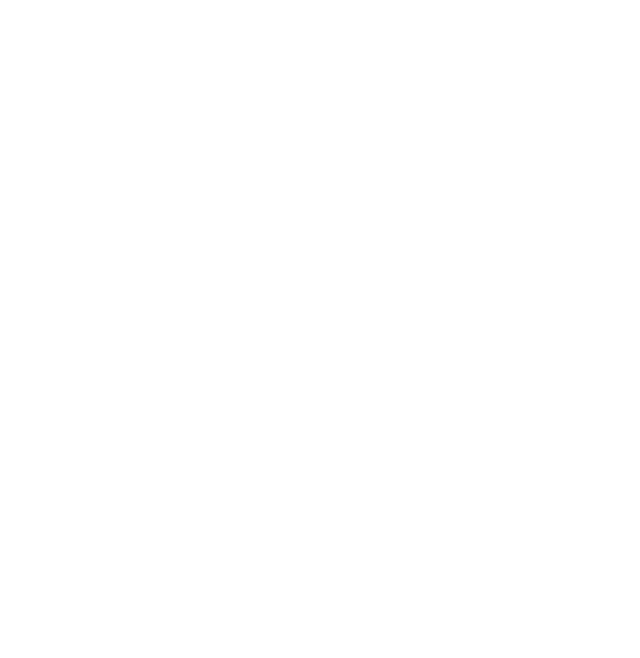
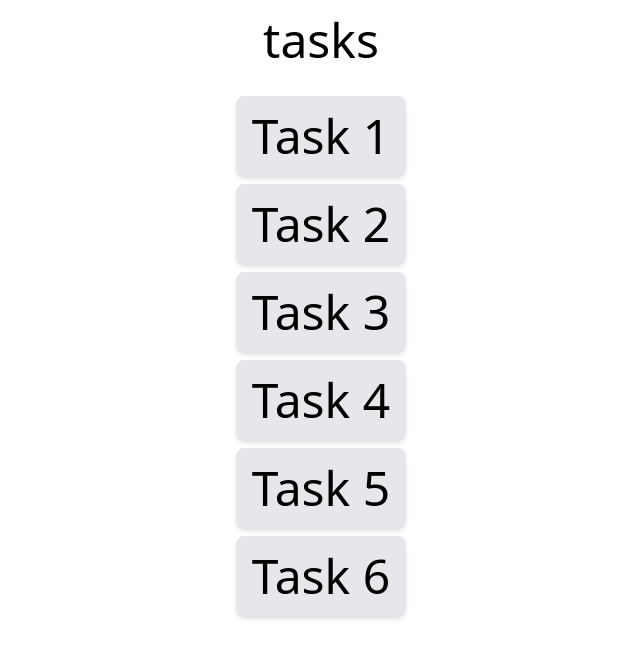
Before and after one commit to deepanshuhyb/instaweb_assignment, a React (Vite) app: page / in a window 1280 px wide. Shown: the top 658 px of the page, without its empty margins (319-959 px from the left). Built offline with nearby package versions, Linux system fonts and the light colour scheme.

Commit message:
New DND app

```diff
--- a/package.json
+++ b/package.json
@@ -10,10 +10,12 @@
     "preview": "vite preview"
   },
   "dependencies": {
+    "@dnd-kit/core": "^6.3.1",
+    "@dnd-kit/modifiers": "^9.0.0",
+    "@dnd-kit/sortable": "^10.0.0",
+    "@dnd-kit/utilities": "^3.2.2",
     "@tailwindcss/vite": "^4.0.17",
     "react": "^19.0.0",
-    "react-dnd": "^16.0.1",
-    "react-dnd-html5-backend": "^16.0.1",
     "react-dom": "^19.0.0",
     "tailwindcss": "^4.0.17"
   },
--- a/src/App.jsx
+++ b/src/App.jsx
@@ -1,14 +1,26 @@
 import { useState } from 'react'
-import reactLogo from './assets/react.svg'
-import viteLogo from '/vite.svg'
 import './App.css'
+import { closestCorners, DndContext } from '@dnd-kit/core'
+import Column from './components/Column'
 
 function App () {
-  const [count, setCount] = useState(0)
+  const [tasks, setTasks] = useState([
+    { id: '1', title: 'Task 1' },
+    { id: '2', title: 'Task 2' },
+    { id: '3', title: 'Task 3' },
+    { id: '4', title: 'Task 4' },
+    { id: '5', title: 'Task 5' },
+    { id: '6', title: 'Task 6' }
+  ])
 
   return (
     <>
-      <div className='text-white bg-white'>hi</div>
+      <div className='p-4 text-black bg-white flex gap-8 text-5xl flex-col items-center'>
+        <h1>tasks</h1>
+        <DndContext collisionDetection={closestCorners}>
+          <Column tasks={tasks} />
+        </DndContext>
+      </div>
     </>
   )
 }
--- /dev/null
+++ b/src/components/Column.jsx
@@ -0,0 +1,19 @@
+import { SortableContext, verticalListSortingStrategy } from '@dnd-kit/sortable'
+import React from 'react'
+import Task from './Task/Task'
+
+function Column ({ tasks }) {
+  return (
+    <div>
+      <SortableContext items={tasks} strategy={verticalListSortingStrategy}>
+        {tasks.map(task => (
+          <>
+            <Task key={task.id} id={task.id} title={task.title} />
+          </>
+        ))}
+      </SortableContext>
+    </div>
+  )
+}
+
+export default Column
--- /dev/null
+++ b/src/components/Task/Task.jsx
@@ -0,0 +1,27 @@
+import React from 'react'
+
+import { useSortable } from '@dnd-kit/sortable'
+import { CSS } from '@dnd-kit/utilities'
+
+function Task ({ id, title }) {
+  const { attributes, listeners, setNodeRef, transform, transition } =
+    useSortable({ id })
+  const style = {
+    transition,
+    transform: CSS.Transform.toString(transform)
+  }
+
+  return (
+    <div
+      ref={setNodeRef}
+      {...attributes}
+      {...listeners}
+      style={style}
+      className='bg-gray-200 p-4 rounded-lg shadow-md mb-2'
+    >
+      {title}
+    </div>
+  )
+}
+
+export default Task
```
Also changed, not shown: 1 other file (tests, documents, lock files or other folders).
